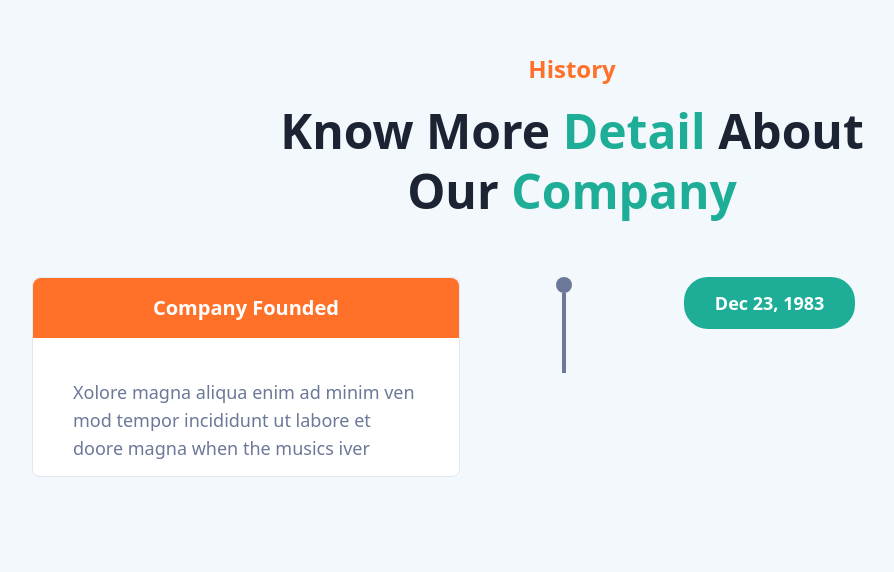
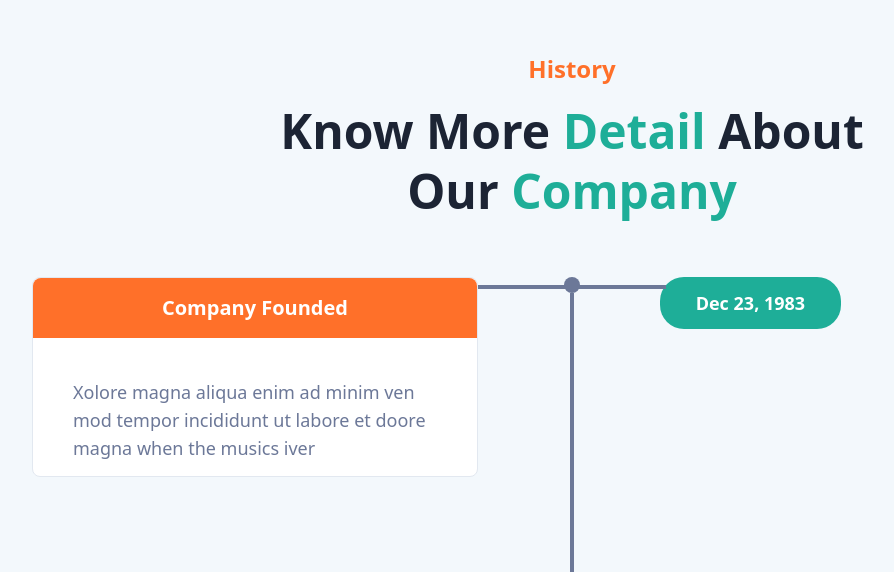
Before and after one commit to Hall-e3/thiotransportation, a React (Create React App) app: page /about in a window 1280 px wide. Shown: the part 3037-3609 px from the top of the page, without its empty margins (68-962 px from the left). Built offline with nearby package versions, Linux system fonts and the light colour scheme.

Commit message:
new changes

```diff
--- a/src/components/CustomStep.jsx
+++ b/src/components/CustomStep.jsx
@@ -1,18 +1,20 @@
 import React from "react";
+import Divider from "./Divider";
 
 export default function CustomStep({ rightTitle, leftTitle }) {
   return (
-    <div className="flex space-x-4">
+    <div className="flex relative">
       <div className="flex flex-col flex-1">
         <div className="px-20">{leftTitle}</div>
       </div>
+      <Divider styles="my-2 absolute w-[8%] left-132.5  -mx-1" />
       <div className="flex flex-col items-center">
         <div className="w-4 h-4 rounded-full bg-grey_skip" />
-        <div className="w-1 h-20 bg-grey_skip" />
+        <div className="w-1 h-90 bg-grey_skip" />
       </div>
-      <hr className="bg-grey_skip"/>
+      <Divider styles="my-2  absolute w-[8%] right-132.5 -mx-1" />
       <div className="flex-1 ">
-        <div className="flex flex-col  px-20">{rightTitle}</div>
+        <div className="flex flex-col  px-20 ">{rightTitle}</div>
       </div>
     </div>
   );
--- a/src/components/Divider.jsx
+++ b/src/components/Divider.jsx
@@ -1,9 +1,5 @@
 import React from "react";
 
 export default function Divider({ styles }) {
-  return (
-    <div className={`${styles}`}>
-      <hr className="my-2 h-px border-0 bg-gray" />
-    </div>
-  );
+  return <hr className={`${styles}  border-2 border-grey_skip`} />;
 }
--- a/src/pages/About.jsx
+++ b/src/pages/About.jsx
@@ -327,10 +327,10 @@ export default function About() {
                 Our <span className="text-[#1eae98]">Company </span>
               </span>
             </div>
-            <div className="flex flex-col items-center space-y-30 ">
+            <div className="flex flex-col items-center">
               <CustomStep
                 leftTitle={
-                  <div className="border border-stroke rounded-lg h-[25vh] bg-white">
+                  <div className="border border-stroke rounded-lg h-[25vh] bg-white mr-1.5">
                     <div className="flex items-center justify-center p-4 bg-primary_orange rounded-t-lg">
                       <h5 className="font-bold text-xl text-white">
                         Company Founded
@@ -352,12 +352,16 @@ export default function About() {
               />
               <CustomStep
                 leftTitle={
-                  <div className="rounded-3xl bg-[#1eae98] flex justify-center items-center w-[40%] py-3">
-                    <p className="font-bold text-white text-lg">Jan 23, 1984</p>
+                  <div className="flex justify-end">
+                    <div className="rounded-3xl bg-[#1eae98] flex justify-center items-center w-[40%] py-3">
+                      <p className="font-bold text-white text-lg">
+                        Jan 23, 1984
+                      </p>
+                    </div>
                   </div>
                 }
                 rightTitle={
-                  <div className="border border-stroke rounded-lg h-[25vh] bg-white">
+                  <div className="border border-stroke rounded-lg h-[25vh] bg-white ml-1.5">
                     <div className="flex items-center justify-center p-4 bg-primary_orange rounded-t-lg">
                       <h5 className="font-bold text-xl text-white">
                         New Office Taken
@@ -374,7 +378,7 @@ export default function About() {
               />
               <CustomStep
                 leftTitle={
-                  <div className="border border-stroke rounded-lg h-[25vh] bg-white">
+                  <div className="border border-stroke rounded-lg h-[25vh] bg-white mr-1.5">
                     <div className="flex items-center justify-center p-4 bg-primary_orange rounded-t-lg">
                       <h5 className="font-bold text-xl text-white">
                         Become Top Company
```
